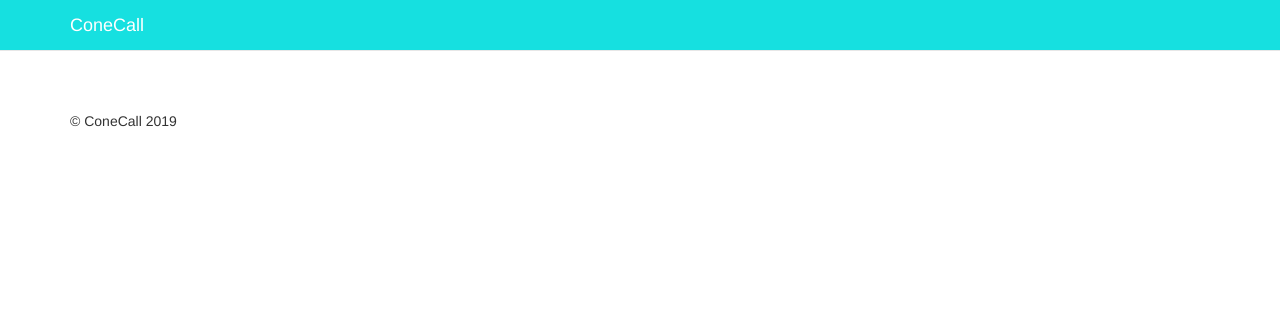
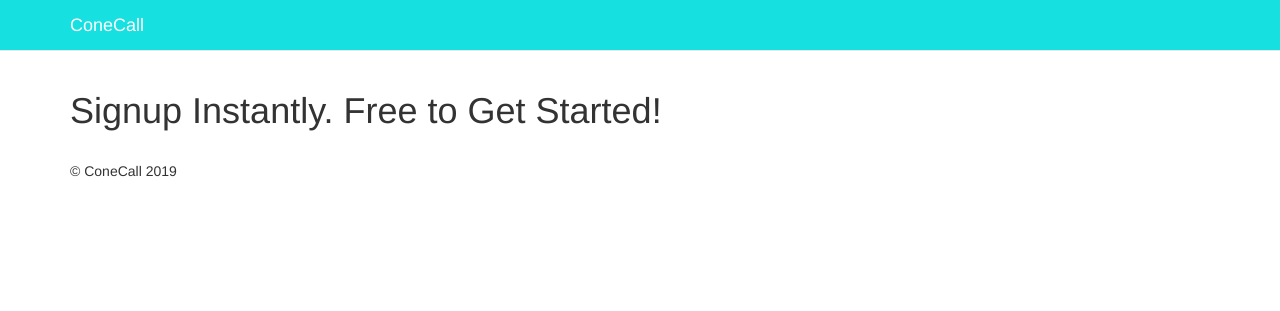
Before and after one commit to oxihormesis/reicall, a Django app: page /accounts/signup/ in a window 1280 px wide. Shown: the top 311 px of the page. Run offline with Django 3.2, Linux system fonts and the light colour scheme; parts of the project's set-up code (start-up, migrations or seed data) failed here and were passed over; some libraries are stand-ins or nearby versions.

Commit message:
signup template

```diff
--- a/accounts/templates/accounts/signup.html
+++ b/accounts/templates/accounts/signup.html
@@ -1,5 +1,5 @@
 {% extends 'base.html'%}
 
 {% block content %}
-<h1></h1>
+<h1>Signup Instantly. Free to Get Started!</h1>
 {% endblock %}
```
